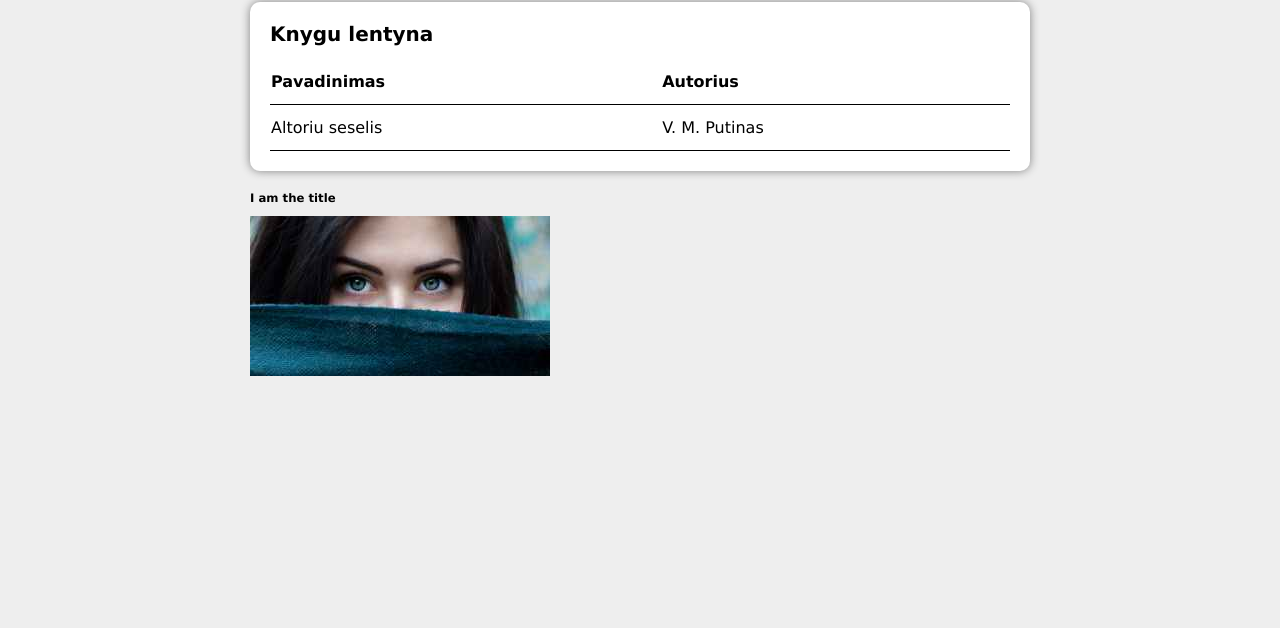
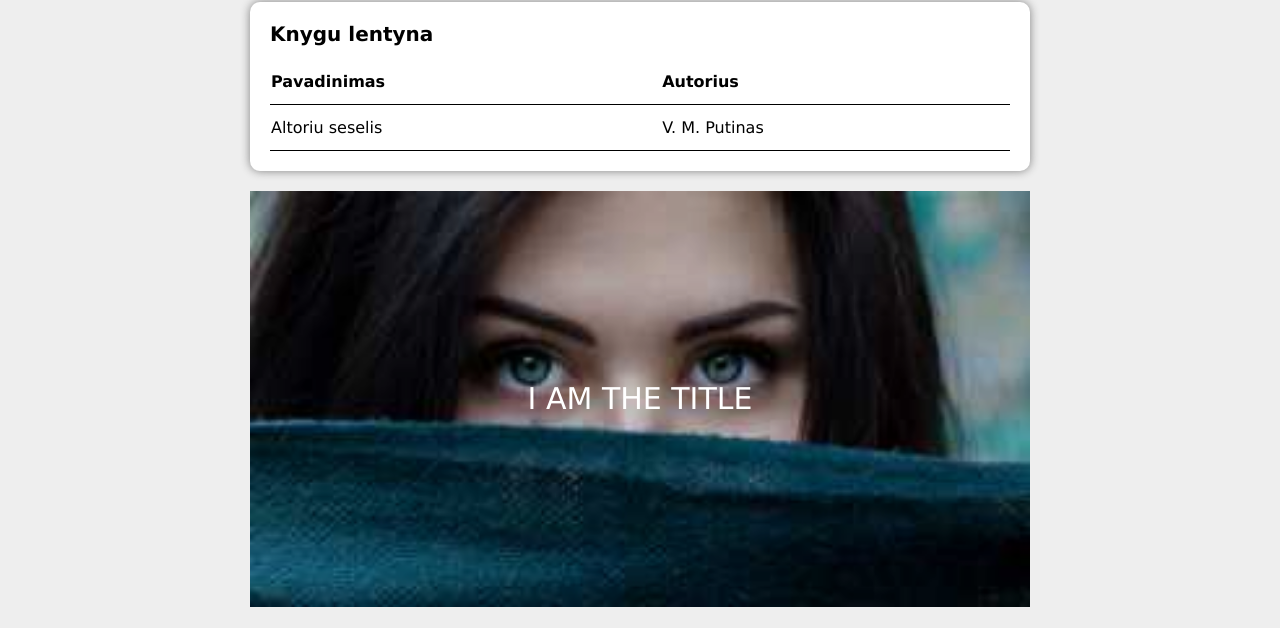
Before and after one commit to MariusCodeAcademy/feu5-9_css_mobile_first_grid_flex, a plain HTML site: page practice/index.html in a window 1280 px wide. Shown: the part 172-800 px from the top of the page. Drawn offline with Linux system fonts and the light colour scheme.

Commit message:
grid overlay magic

```diff
--- a/practice/css/main.css
+++ b/practice/css/main.css
@@ -39,6 +39,42 @@ td {
   border-bottom: 1px solid #000;
 }
 
+/* Grid overlay */
+
+.img-title {
+  font-size: 3rem;
+  text-transform: uppercase;
+  font-weight: normal;
+  color: white;
+  margin-bottom: 0;
+  z-index: 1;
+}
+
+.image-grid-container {
+  display: grid;
+  place-items: center;
+}
+
+.img-card {
+  width: 100%;
+  object-fit: cover;
+}
+
+.overlay {
+  background-color: rgba(0, 0, 0, 0.187);
+  height: 100%;
+  width: 100%;
+}
+
+/* .image-grid-container .img-title,
+.image-grid-container .img-card */
+
+/* > taikosi i tiesioginius vaikinius elementus */
+.image-grid-container > * {
+  grid-column: 1 / 2;
+  grid-row: 1 / 2;
+}
+
 /* Medias */
 
 @media screen and (min-width: 800px) {
--- a/practice/index.html
+++ b/practice/index.html
@@ -48,7 +48,8 @@
   <div class="container">
     <div class="image-grid-container">
       <h3 class="img-title">I am the title</h3>
-      <img src="img/about.jpg" alt="woman looking">
+      <img class="img-card" src="img/about.jpg" alt="woman looking">
+      <div class="overlay"></div>
     </div>
   </div>
 
```
